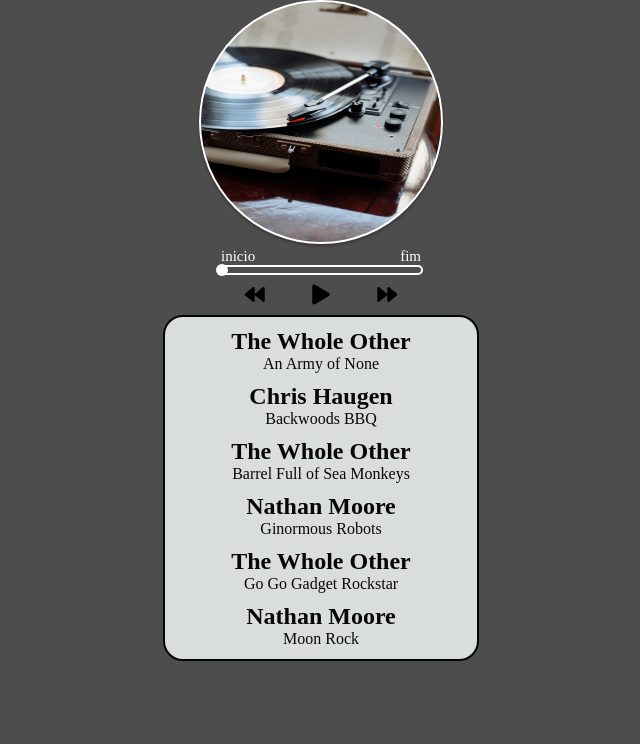
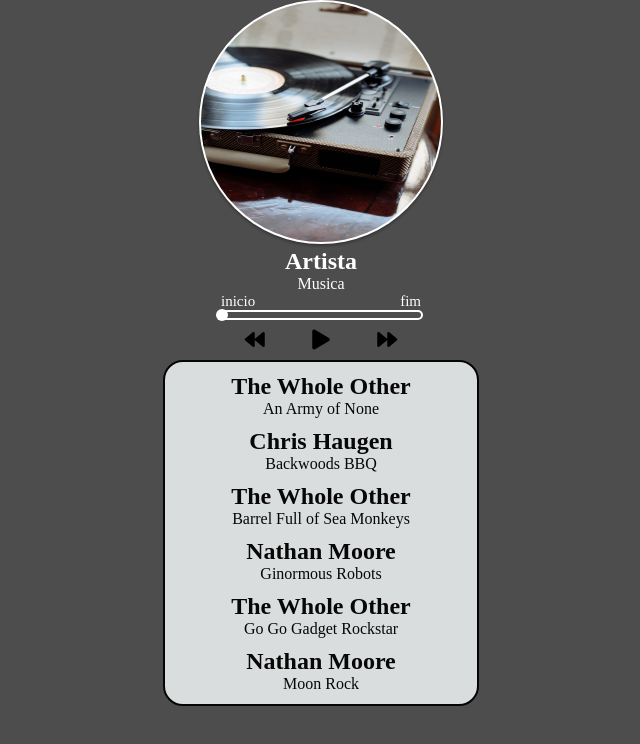
Before and after one commit to Nyaou/Teste, a plain HTML site: page player de musica/index.html in a window 1280 px wide. Shown: the whole page, without its empty margins (319-959 px from the left). Drawn offline with Linux system fonts and the light colour scheme.

Commit message:
Atualizar div Artista
Adicionei só Artista e Musica.

```diff
--- a/player de musica/index.html
+++ b/player de musica/index.html
@@ -15,8 +15,8 @@
         <img src="imagens/imageminicial.jpg" alt="disco de vinil" id="imagem">
     </div>
     <div class="artista" id="artista">
-        <h2 class="nomeArtista"></h2>
-        <p class="nomeMusica"></p>
+        <h2 class="nomeArtista">Artista</h2>
+        <p class="nomeMusica">Musica</p>
     </div>
     <div class="temporizador" id="temporizador">
         <p>inicio</p>
```
